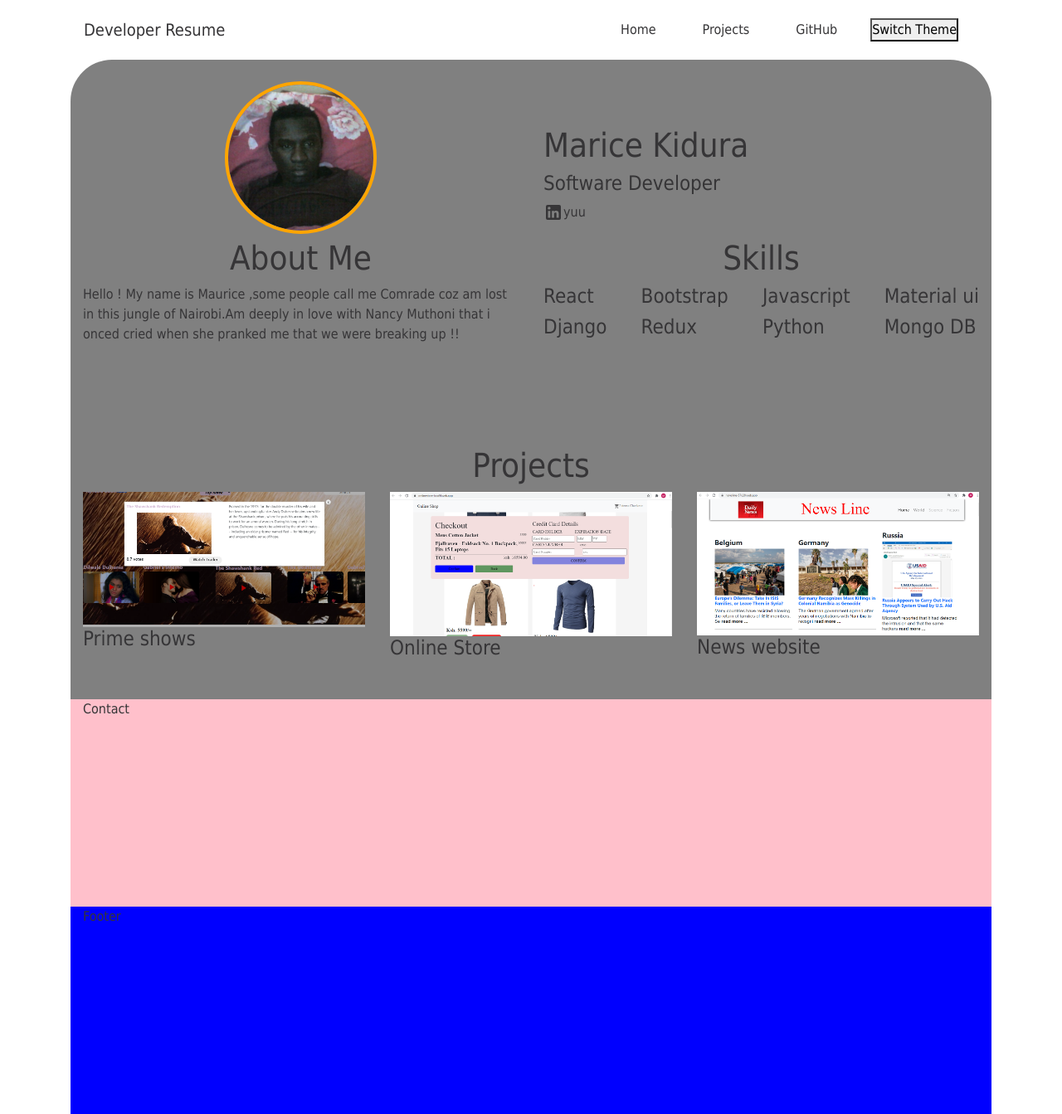
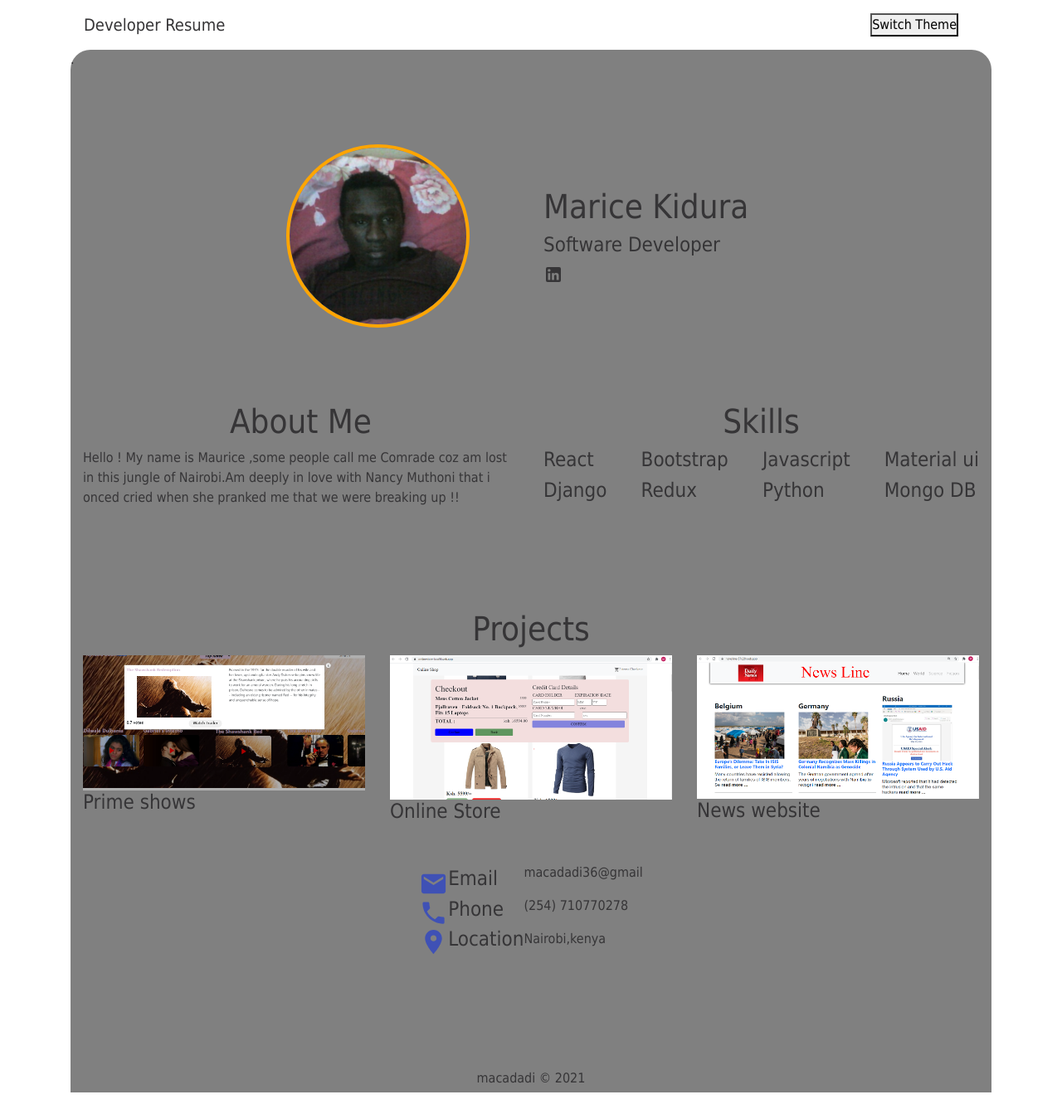
Before and after one commit to macadadi/Resume, a React (Create React App) app: page / in a window 1280 px wide. Shown: the whole page at 83% size. After the commit the page ends 1317 px from the top, so only its background shows below. Built offline with nearby package versions, Linux system fonts and the light colour scheme.

Commit message:
finalised  contact section

```diff
--- a/src/components/Resumebody.js
+++ b/src/components/Resumebody.js
@@ -6,30 +6,34 @@ import shows from './shows.png'
 import store from './store.png'
 import './resumebody.css'
 import LinkedInIcon from '@material-ui/icons/LinkedIn';
+import PhoneIcon from '@material-ui/icons/Phone';
+import EmailIcon from '@material-ui/icons/Email';
+import LocationOnIcon from '@material-ui/icons/LocationOn';
 
 function Resumebody() {
     return (
 
         <div className="resumebody">
     <Container >
-        <Row>
             {/* profile section */}
-        <Col md="6"  className="pic-div">
+        <Row className="profile-wrap">
+
+        <Col md="4"className = 'profile-general' >
+
         <img src={pic1} alt='Photo images' />
         </Col>
-        <Col   md="6">
-            <div className="name-col">
+        <Col  md="4">
+                 <diV className="profile-name">
                 <h1>Marice Kidura</h1>
                 <h4>Software Developer</h4>
                 <div>
                     <LinkedInIcon />
-                    yuu
                 </div>
-            </div>
+                </diV>
+
 
         </Col>
       </Row>
-
       <Row>
         <Col md="6">
             {/*about me section */}
@@ -67,10 +71,32 @@ function Resumebody() {
 
       </Row>
       <Row>
-        <Col md="12"style={{backgroundColor:'pink',height:'250px'}}>Contact</Col>
+          {/*contact section */}
+        <Col md="12"style={{height:'250px'}}>
+            <div className="contact-outer-div">
+                <div className="contact-icons">
+                   <div> <EmailIcon color="primary" fontSize="large"/></div>
+                   <div><PhoneIcon color="primary" fontSize="large" /></div>
+                   <div> <LocationOnIcon color='primary' fontSize="large" /></div>
+
+                </div>
+                <div className="contact-def">
+                    <h4>Email</h4>
+                    <h4>Phone</h4>
+                    <h4>Location</h4>
+                </div>
+                <div className="contact-info">
+                    <p>macadadi36@gmail</p>
+                    <p>(254) 710770278</p>
+                    <p> Nairobi,kenya</p>
+
+                </div>
+
+            </div>
+        </Col>
       </Row>
       <Row>
-        <Col md="12"style={{backgroundColor:'blue',height:'250px'}}>Footer</Col>
+        <Col md="12"><center><h6> macadadi &copy; 2021</h6></center></Col>
       </Row>
       </Container>
         </div>
--- a/src/components/resumebody.css
+++ b/src/components/resumebody.css
@@ -1,9 +1,27 @@
 .resumebody{
     background-color: gray;
-    border-radius: 50px;
+
 }
 
+/*Nav styles*/
+.profile-wrap{
+    justify-content: center;
+    align-items: center;
+
+}
+.curved-top {
+    background-color: gray;
+    border-top-right-radius: 50px;
+    border-top-left-radius: 50px;
+}
 /*profile section */
+.profile-general{
+    width: 100%;
+    display: flex;
+    justify-content: center;
+    align-items: center;
+    height: 400px;
+}
 .pic-div{
     width: 100%;
     justify-content: center;
@@ -11,16 +29,22 @@
     text-align: center;
 }
 
-.pic-div > img{
-    width: 35%;
-    margin-top: 5%;
-    margin-bottom: 5px;
+.profile-general img{
+    width: 65%;
+    margin:auto;
     border: 4px solid orange;
     border-radius: 50%;
 }
 
 .name-col{
     padding-top: 15%;
+
+}
+/*contact info section*/
+.contact-outer-div{
+    display: flex;
+    justify-content: center;
+    align-items: center;
 
 }
 
--- a/src/components/resumenav/Resumenav.js
+++ b/src/components/resumenav/Resumenav.js
@@ -1,39 +1,32 @@
 import React, { useState } from 'react';
 import {
-  Collapse,
+
   Navbar,
-  NavbarToggler,
+
   NavbarBrand,
-  Nav,
-  NavItem,
-  NavLink,
-  UncontrolledDropdown,
-  DropdownToggle,
-  DropdownMenu,
-  DropdownItem,
+
   NavbarText
 } from 'reactstrap';
 
 const Resumenav = ({themeToggler}) => {
   const [isOpen, setIsOpen] = useState(false);
 
-  const toggle = () => setIsOpen(!isOpen);
+
 
   return (
 
         <>
+        <diV className='navcon sticky-top' >
       <Navbar className='navcon sticky-top' light expand="md">
         <NavbarBrand className='navcon mr-auto' >Developer Resume</NavbarBrand>
-        <NavbarToggler onClick={toggle} />
-        <Collapse isOpen={isOpen} navbar >
          <div className='mr-auto'></div>
-          <NavbarText className='navcon mr-4'> <NavLink href=""className='navcon'>Home</NavLink></NavbarText>
-          <NavbarText className='navcon mr-4'><NavLink href=""className='navcon'>Projects</NavLink></NavbarText>
-          <NavbarText className='navcon mr-4'><NavLink href=""className='navcon'>GitHub</NavLink></NavbarText>
+
           <NavbarText className='navcon mr-4'><button onClick={themeToggler}>Switch Theme</button></NavbarText>
-        </Collapse>
 
       </Navbar>
+      {/*curved top */}
+      <div className="curved-top ">.</div>
+      </diV>
       </>
 
 
--- /dev/null
+++ b/src/components/resumenav/t.css
@@ -0,0 +1,4 @@
+.navcon{
+    text-decoration-color: blue;
+
+}
```
